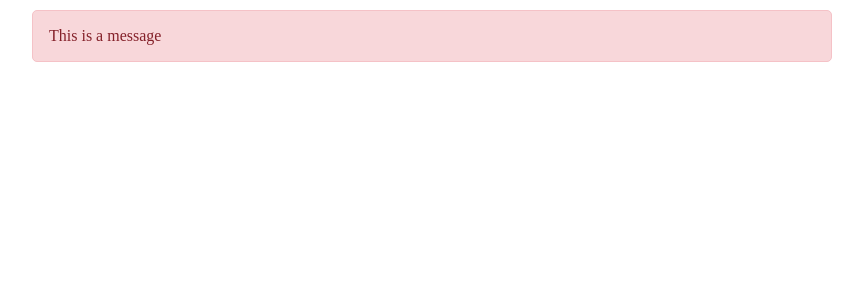
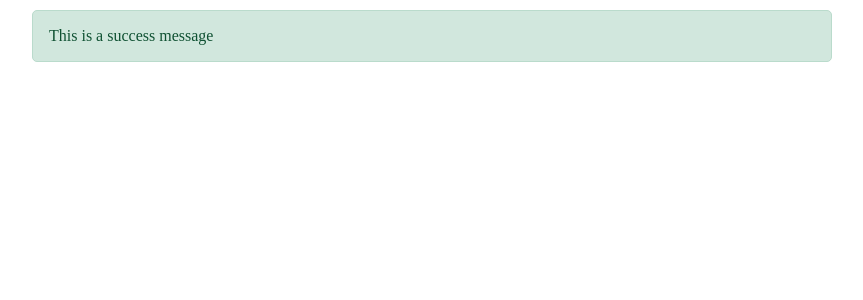
Before and after one commit to collegewap/react-multiple-class, a React (Create React App) app: page / in a window 1280 px wide. Shown: the top 300 px of the page, without its empty margins (208-1071 px from the left). Built offline with nearby package versions, Linux system fonts and the light colour scheme.

Commit message:
initial commit

```diff
--- a/src/App.js
+++ b/src/App.js
@@ -1,5 +1,5 @@
 function App() {
-  return <div className="box error">This is a message</div>;
+  return <div className="box success">This is a success message</div>;
 }
 
 export default App;
```
